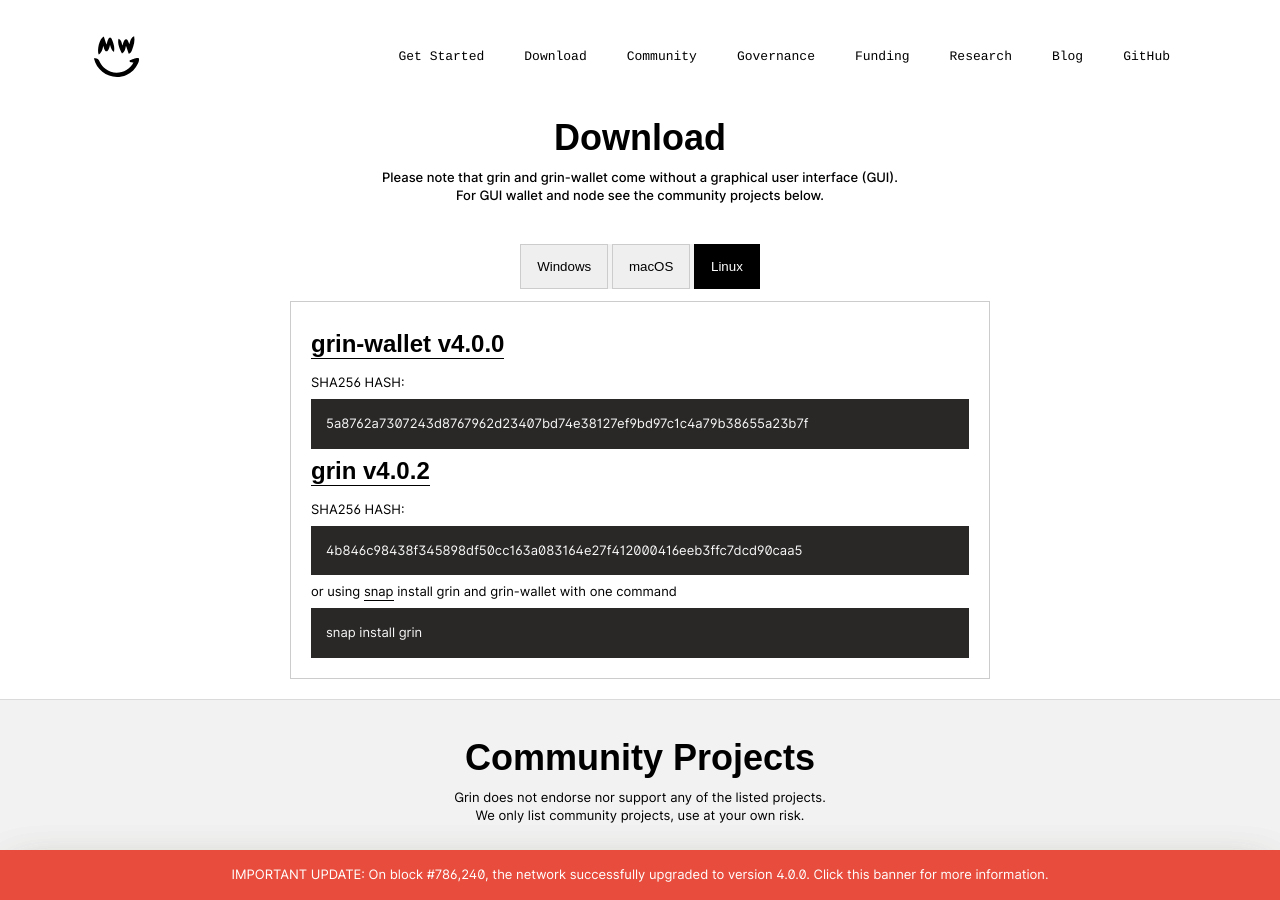
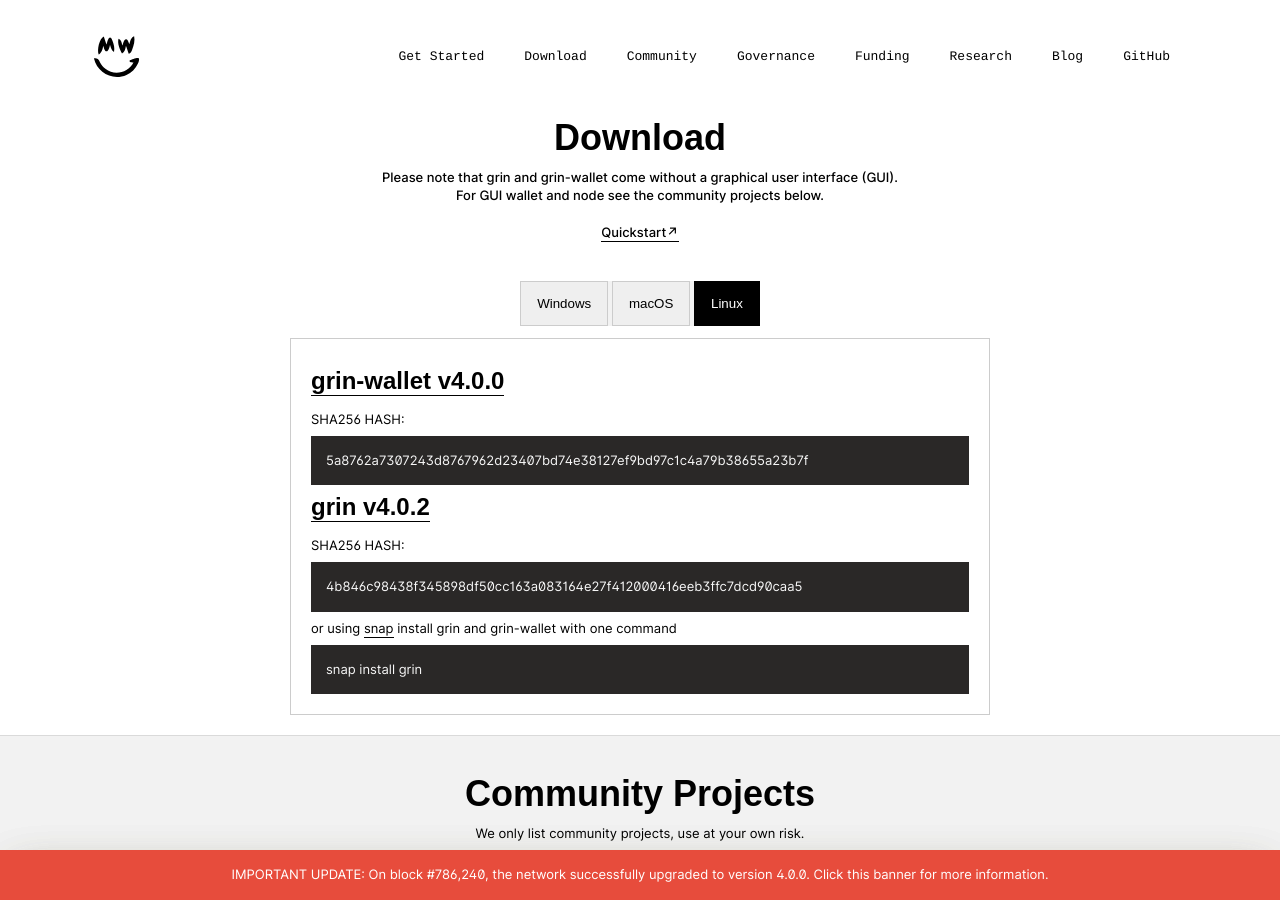
Before and after one commit to mimblewimble/site, a Jekyll site: the page built from download.html, in a window 1280 px wide and 900 px high. Built offline with Jekyll 4.4.1, drawn with Linux system fonts in a browser that asks for light colours; nearby versions of some CDN libraries.

Commit message:
add quickstart link and delete a line

```diff
--- a/download.html
+++ b/download.html
@@ -9,6 +9,8 @@
       <div class="download-subheading">
         Please note that grin and grin-wallet come without a graphical user interface (GUI).<br>
         For GUI wallet and node see the community projects below.
+        </br></br>
+        <a href="docs.grin.mw/docs/getting-started/quickstart/install/">Quickstart↗</a>
       </div>
     </div>
     <section class="download-section">
@@ -87,7 +89,6 @@
   <a name="community"><div class="community"></a>
     <h2>Community Projects</h2>
     <div class="community-subheading">
-      Grin does not endorse nor support any of the listed projects.<br>
       We only list community projects, use at your own risk.
     </div>
     <div class="community-content">
```
